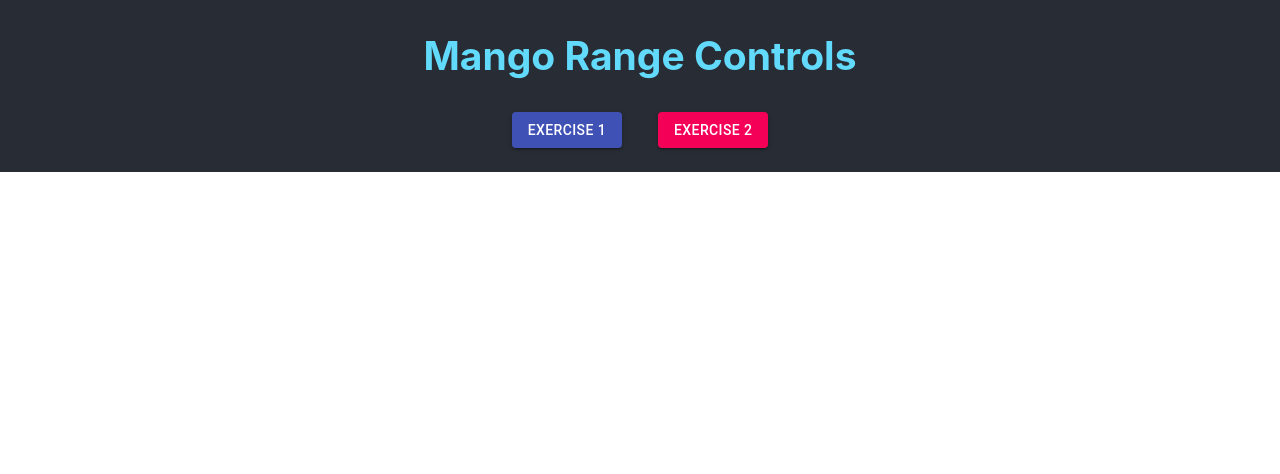
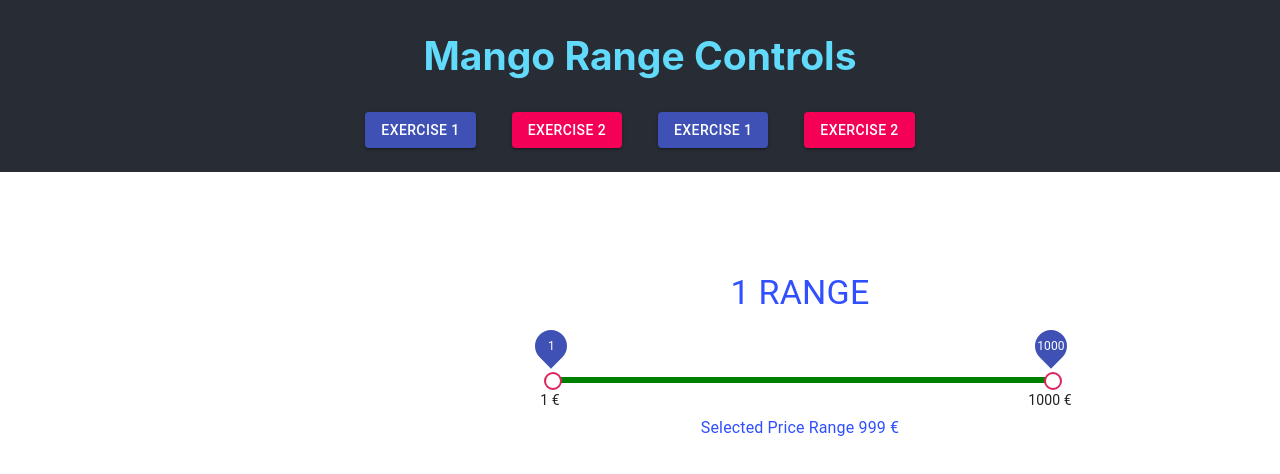
Before and after one commit to Massimomm/Mango, a React (Create React App) app: page /Range/1 in a window 1280 px wide. Shown: the top 474 px of the page. Built offline with nearby package versions, Linux system fonts and the light colour scheme; no server answers.

Commit message:
End Exercise1

```diff
--- a/src/App.js
+++ b/src/App.js
@@ -1,6 +1,7 @@
 import React from "react";
 import Button from "@material-ui/core/Button";
 import { BrowserRouter as Router, Route, Link, Switch } from "react-router-dom";
+import Range from "./pages/Range";
 import Exercise1 from "./pages/Exercise1";
 import Exercise2 from "./pages/Exercise2";
 import "./App.css";
@@ -27,12 +28,27 @@ function App() {
                 </Button>
               </Link>
             </div>
+            <div style={{ marginLeft: 36, marginBottom: 24 }}>
+              <Link to="/range/normal">
+                <Button variant="contained" color="primary">
+                  <span>Exercise 1</span>
+                </Button>
+              </Link>
+            </div>
+            <div style={{ marginLeft: 36, marginBottom: 24 }}>
+              <Link to="/range/fixed">
+                <Button variant="contained" color="secondary">
+                  <span>Exercise 2</span>
+                </Button>
+              </Link>
+            </div>
           </div>
         </header>
         <div>
           <Switch>
             <Route path="/Exercise1" component={Exercise1} />
             <Route path="/Exercise2" component={Exercise2} />
+            <Route path="/Range/:mode" component={Range} />
           </Switch>
         </div>
       </Router>
--- a/src/pages/Exercise1.js
+++ b/src/pages/Exercise1.js
@@ -8,7 +8,7 @@ import Input from "@material-ui/core/Input";
 import { MuiThemeProvider, createMuiTheme } from "@material-ui/core/styles"; // v1.x
 import { fade } from "@material-ui/core/styles/colorManipulator";
 
-const Exercise1 = () => {
+const Exercise1 = ({ mode }) => {
   const [value, setValue] = useState([]);
   const [maxValue, setMaxValue] = useState(0);
   const [minValue, setMinValue] = useState(0);
@@ -152,7 +152,7 @@ const Exercise1 = () => {
         variant="h4"
         gutterBottom
       >
-        Normal Range
+        {mode && mode.toUpperCase()} RANGE
       </Typography>
       <Grid container spacing={2} alignItems="center">
         <Grid item>
@@ -222,8 +222,12 @@ const Exercise1 = () => {
   );
 };
 
-Exercise1.defaultProps = {};
+Exercise1.defaultProps = {
+  mode: "",
+};
 
-Exercise1.propTypes = {};
+Exercise1.propTypes = {
+  mode: PropTypes.string,
+};
 
 export default memo(Exercise1);
--- a/src/pages/Exercise2.js
+++ b/src/pages/Exercise2.js
@@ -8,13 +8,24 @@ import { MuiThemeProvider, createMuiTheme } from "@material-ui/core/styles"; //
 import { fade } from "@material-ui/core/styles/colorManipulator";
 
 // https://material-ui.com/components/slider/
-const Exercise1 = () => {
+const Exercise2 = ({ mode }) => {
   const [value, setValue] = useState([1, 1000]);
+  const [maxValue, setMaxValue] = useState(0);
+  const [minValue, setMinValue] = useState(0);
   const [step] = useState(1);
 
   useEffect(() => {
+    fetch("http://demo8878015.mockable.io/mangoExercise2")
+      .then((res) => res.json())
+      .then((result) => {
+        const { range } = result;
+        setValue(range);
+        setMinValue(range[0]);
+        setMaxValue(range[1]);
+      });
+
     return () => {};
-  }, [value]);
+  }, []);
 
   const useStyles = makeStyles({
     typography: {
@@ -99,7 +110,7 @@ const Exercise1 = () => {
         variant="h4"
         gutterBottom
       >
-        Fixed Values Range
+        {mode && mode.toUpperCase()} RANGE
       </Typography>
 
       <MuiThemeProvider theme={theme}>
@@ -134,8 +145,12 @@ const Exercise1 = () => {
   );
 };
 
-Exercise1.defaultProps = {};
+Exercise2.defaultProps = {
+  mode: "",
+};
 
-Exercise1.propTypes = {};
+Exercise2.propTypes = {
+  mode: PropTypes.string,
+};
 
-export default memo(Exercise1);
+export default memo(Exercise2);
--- /dev/null
+++ b/src/pages/Range.js
@@ -0,0 +1,21 @@
+import React, { memo } from "react";
+import Exercise1 from "./Exercise1";
+import Exercise2 from "./Exercise2";
+
+const Range = ({ match }) => {
+  const {
+    params: { mode },
+  } = match;
+
+  return (
+    <>
+      {mode === "normal" ? (
+        <Exercise1 mode={mode} />
+      ) : (
+        <Exercise2 mode={mode} />
+      )}
+    </>
+  );
+};
+
+export default memo(Range);
```
Also changed, not shown: 1 other file (tests, documents, lock files or other folders).
